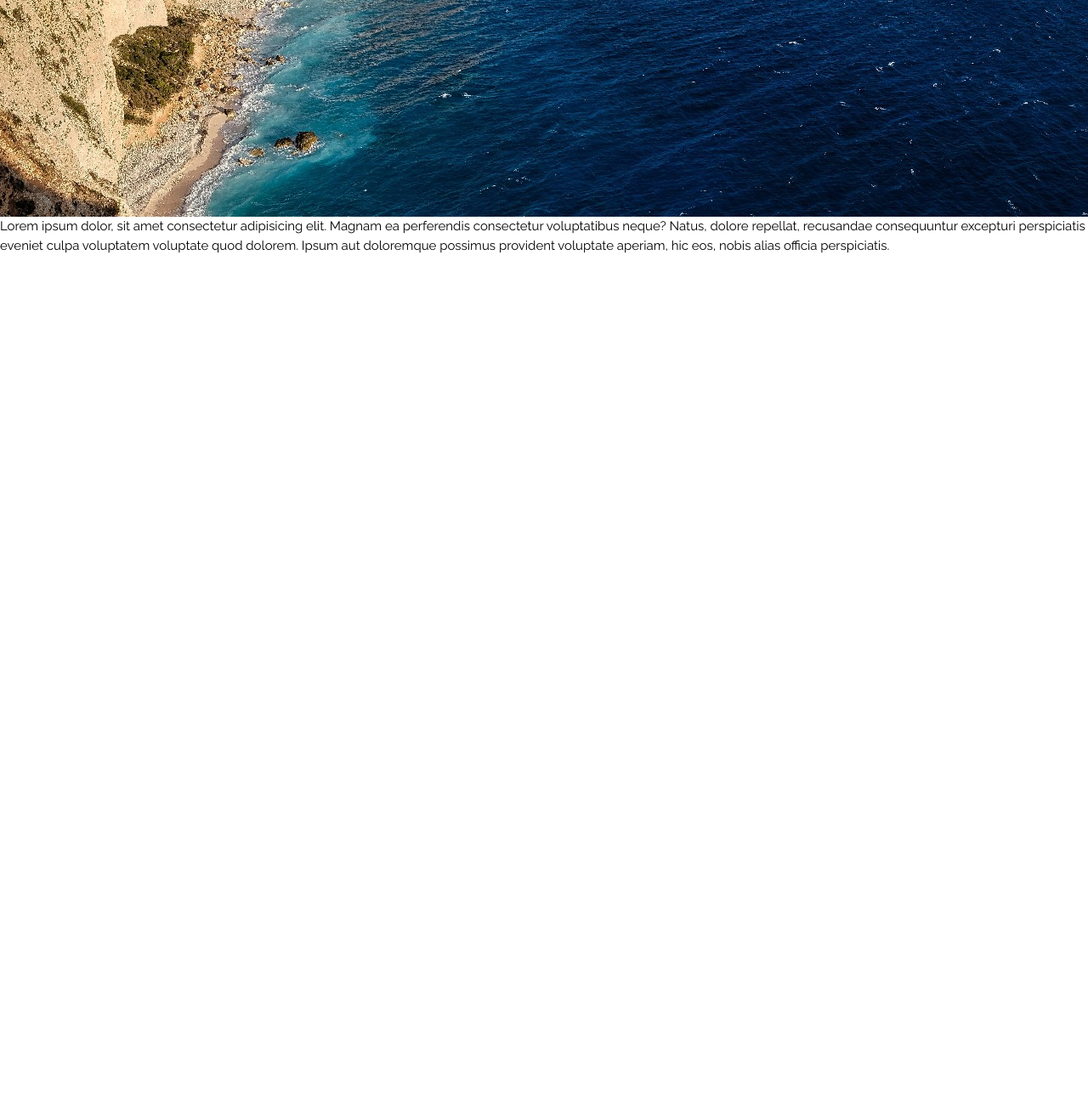
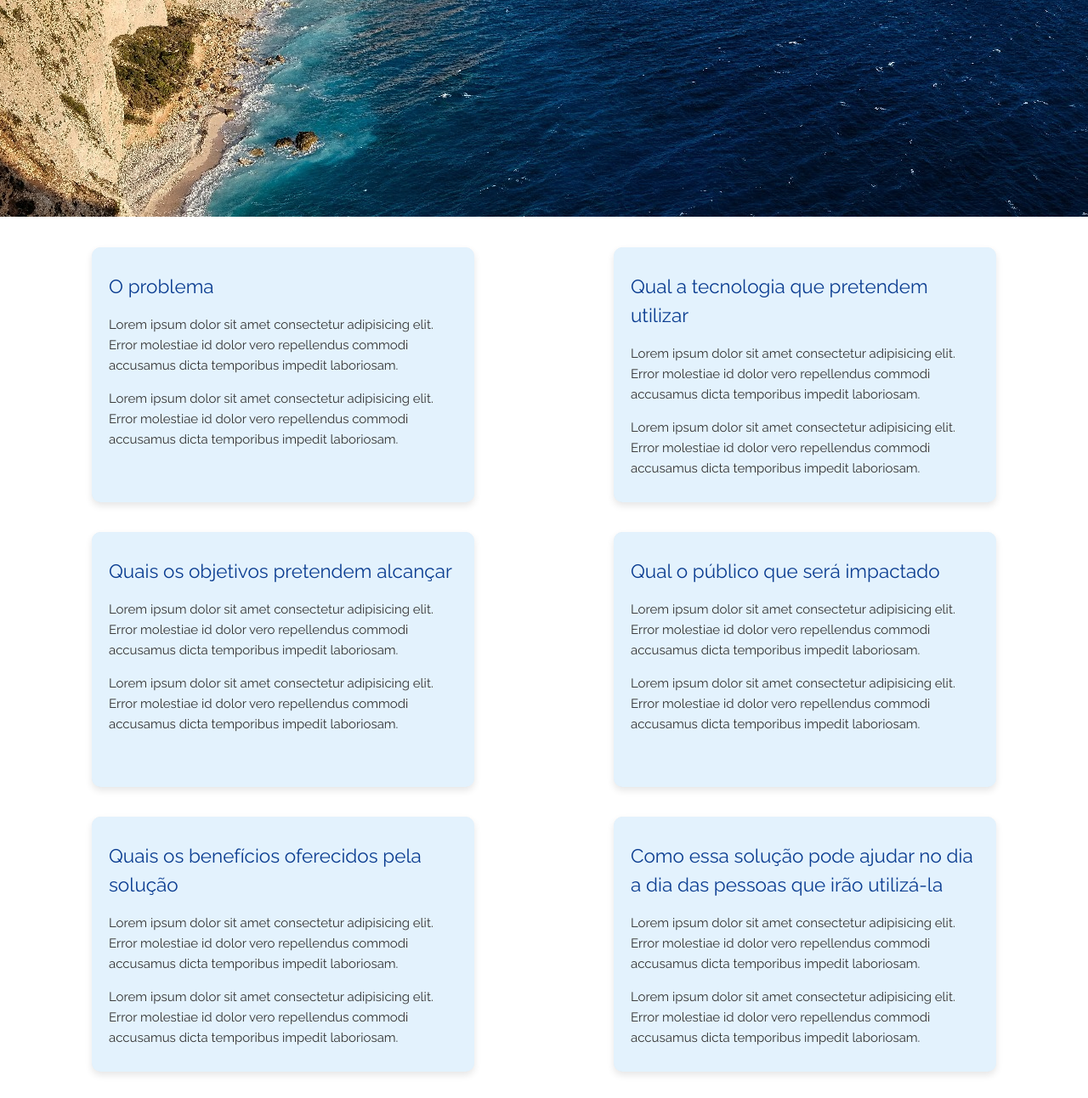
Before and after one commit to djxlma/LeBlue_Site, a plain HTML site: page index.html in a window 1280 px wide. Shown: the part 545-1837 px from the top of the page at 85% size. Before the commit the page ends 845 px from the top, so only its background shows below. Drawn offline with nearby package versions, Linux system fonts and the light colour scheme; a web font is replaced by a local one.

Commit message:
atualizacao

```diff
--- a/index.html
+++ b/index.html
@@ -10,6 +10,7 @@
     <link rel="stylesheet" href="https://cdnjs.cloudflare.com/ajax/libs/font-awesome/4.7.0/css/font-awesome.min.css">
     <link href="https://rsms.me/inter/inter-ui.css" rel="stylesheet">
     <link rel="stylesheet" href="style.css">
+    <link rel="stylesheet" href="sections.css">
 </head>
 
 <body>
@@ -29,10 +30,89 @@
             </a>
         </nav>
     </div>
-    <section id="texto">
-        Lorem ipsum dolor, sit amet consectetur adipisicing elit. Magnam ea perferendis consectetur voluptatibus neque?
-        Natus, dolore repellat, recusandae consequuntur excepturi perspiciatis eveniet culpa voluptatem voluptate quod
-        dolorem. Ipsum aut doloremque possimus provident voluptate aperiam, hic eos, nobis alias officia perspiciatis.
-    </section>
+
+    <main>
+        <section>
+            <h1>O problema</h1>
+            <p>
+                Lorem ipsum dolor sit amet consectetur adipisicing elit. Error molestiae
+                 id dolor vero repellendus commodi accusamus dicta temporibus impedit
+                laboriosam.
+            </p>
+            <p>
+                Lorem ipsum dolor sit amet consectetur adipisicing elit. Error molestiae
+                 id dolor vero repellendus commodi accusamus dicta temporibus impedit
+                laboriosam.
+            </p>
+        </section>
+        <section>
+            <h1>Qual a tecnologia que pretendem utilizar</h1>
+            <p>
+                Lorem ipsum dolor sit amet consectetur adipisicing elit. Error molestiae
+                 id dolor vero repellendus commodi accusamus dicta temporibus impedit
+                laboriosam.
+            </p>
+            <p>
+                Lorem ipsum dolor sit amet consectetur adipisicing elit. Error molestiae
+                 id dolor vero repellendus commodi accusamus dicta temporibus impedit
+                laboriosam.
+            </p>
+        </section>
+        <section>
+            <h1>Quais os objetivos pretendem alcançar </h1>
+            <p>
+                Lorem ipsum dolor sit amet consectetur adipisicing elit. Error molestiae
+                 id dolor vero repellendus commodi accusamus dicta temporibus impedit
+                laboriosam.
+            </p>
+            <p>
+                Lorem ipsum dolor sit amet consectetur adipisicing elit. Error molestiae
+                 id dolor vero repellendus commodi accusamus dicta temporibus impedit
+                laboriosam.
+            </p>
+        </section>
+        <section>
+            <h1>Qual o público que será impactado</h1>
+            <p>
+                Lorem ipsum dolor sit amet consectetur adipisicing elit. Error molestiae
+                 id dolor vero repellendus commodi accusamus dicta temporibus impedit
+                laboriosam.
+            </p>
+            <p>
+                Lorem ipsum dolor sit amet consectetur adipisicing elit. Error molestiae
+                 id dolor vero repellendus commodi accusamus dicta temporibus impedit
+                laboriosam.
+            </p>
+        </section>
+        <section>
+            <h1>Quais os benefícios oferecidos pela solução</h1>
+            <p>
+                Lorem ipsum dolor sit amet consectetur adipisicing elit. Error molestiae
+                 id dolor vero repellendus commodi accusamus dicta temporibus impedit
+                laboriosam.
+            </p>
+            <p>
+                Lorem ipsum dolor sit amet consectetur adipisicing elit. Error molestiae
+                 id dolor vero repellendus commodi accusamus dicta temporibus impedit
+                laboriosam.
+            </p>
+        </section>
+        <section>
+            <h1>Como essa solução pode ajudar no dia a dia das pessoas
+                que irão utilizá-la
+            </h1>
+            <p>
+                Lorem ipsum dolor sit amet consectetur adipisicing elit. Error molestiae
+                 id dolor vero repellendus commodi accusamus dicta temporibus impedit
+                laboriosam.
+            </p>
+            <p>
+                Lorem ipsum dolor sit amet consectetur adipisicing elit. Error molestiae
+                 id dolor vero repellendus commodi accusamus dicta temporibus impedit
+                laboriosam.
+            </p>
+        </section>
+
+    </main>
 </body>
 </html>
--- /dev/null
+++ b/sections.css
@@ -0,0 +1,74 @@
+main{
+    display: flex;
+    flex-wrap: wrap;
+    justify-content: space-around;
+    margin: 20px;
+    padding: 16px;
+}
+
+main section{
+    flex-basis: 48%;
+}
+section {
+    background-color: #a7d0ff69;
+    width: 450px;
+    height: 300px;
+    margin-bottom: 15px;
+    border-radius: 10px;
+    border: solid #003366 1px;
+    padding-left: 10px;
+}
+
+main {
+    display: flex;
+    flex-wrap: wrap;
+    justify-content: space-around;
+    margin: 20px;
+    padding: 16px;
+    gap: 20px;
+}
+
+main section {
+    flex-basis: 48%;
+    max-width: 450px;
+    background-color: #e3f2fd;
+    box-shadow: 0 4px 8px rgba(0, 0, 0, 0.1);
+    border-radius: 10px;
+    border: none;
+    padding: 20px;
+    transition: transform 0.3s, box-shadow 0.3s;
+    position: relative;
+    overflow: hidden;
+}
+
+main section::before {
+    content: '';
+    position: absolute;
+    top: 0;
+    left: 0;
+    width: 100%;
+    height: 100%;
+    background: linear-gradient(135deg, rgba(0, 51, 102, 0.1), rgba(167, 208, 255, 0.1));
+    z-index: -1;
+    transition: opacity 0.3s;
+    border-radius: 10px;
+}
+
+main section:hover::before {
+    opacity: 0;
+}
+
+main section:hover {
+    transform: translateY(-10px);
+    box-shadow: 0 8px 16px rgba(0, 0, 0, 0.2);
+}
+section h1 {
+    font-size: 1.5em;
+    color: #0b3d91;
+    margin-bottom: 10px;
+}
+
+section p {
+    color: #333;
+    line-height: 1.6;
+}
--- /dev/null
+++ b/teste.css
@@ -0,0 +1,116 @@
+html{
+    scroll-behavior: smooth;
+}
+
+main {
+    padding: 20px;
+}
+
+section {
+    margin-bottom: 40px;
+}
+
+h1 {
+    font-size: 2rem;
+    margin-bottom: 20px;
+}
+
+p {
+    font-size: 1rem;
+    line-height: 1.5;
+}
+
+body, html {
+    height: 100%;
+    margin: 0;
+    font-family: "Raleway", sans-serif;
+}
+
+.imagemfundo {
+    background-image: url(img/fundin.jpg);
+    min-height: 100%;
+    background-size: cover;
+    display: flex;
+    justify-content: center;
+    align-items: center;
+    position: relative;
+    color: white;
+    text-align: center;
+    animation: animateTop 1s;
+}
+
+@keyframes animateTop {
+    from {top: -100px; opacity: 0}
+    to {top: 0; opacity: 1}
+}
+
+.barrinha {
+    margin: auto;
+    width: 100%;
+    border: 1px solid #2196F3;
+}
+
+.iconeLogin {
+    position: absolute;
+    top: 0;
+    right: 0;
+    padding: 20px;
+}
+
+.iconeLogin a {
+    color: white;
+    text-decoration: none;
+    font-size: 20px;
+    transition: background-color 0.3s, color 0.3s;
+    padding: 8px 16px;
+    float: left;
+    width: auto;
+    border: none;
+    display: block;
+    outline: 0
+}
+
+.iconeLogin a:hover {
+    color: #000 !important;
+    background-color: #ccc !important;
+    border-radius: 4px;
+}
+
+
+.navbar-dark .navbar-brand {
+    color: #2196F3;
+    text-transform: uppercase;
+    font-size: 1.8rem;
+    font-weight: 900;
+    position: absolute;
+    top: 20px;
+    left: 20px;
+    text-decoration: none;
+    font-family: "Inter UI", -apple-system, BlinkMacSystemFont, "Segoe UI", Roboto, "Helvetica Neue", Arial, sans-serif, "Apple Color Emoji", "Segoe UI Emoji", "Segoe UI Symbol";
+}
+
+.btn {
+    display: inline-block;
+    padding: 8px 16px;
+    vertical-align: middle;
+    overflow: hidden;
+    text-decoration: none;
+    color: inherit;
+    background-color: inherit;
+    text-align: center;
+    cursor: pointer;
+    white-space: nowrap;
+    margin-top: 30px;
+    border: 1px solid #2196F3;
+    border-radius: 4px;
+    transition: background-color 0.3s, color 0.3s,  box-shadow 0.3s;
+    overflow: hidden;
+}
+
+.btn:hover {
+    background-color: transparent;
+    color: white;
+    box-shadow: 0 8px 16px 0 rgba(0, 0, 0, 0.2),
+                0 6px 20px 0 rgba(0, 0, 0, 0.19);
+
+    }
```
Also changed, not shown: teste.html (added, +63 -0 lines).
